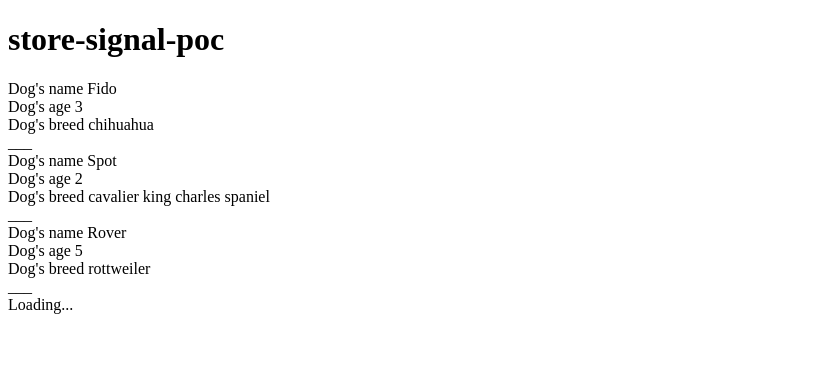
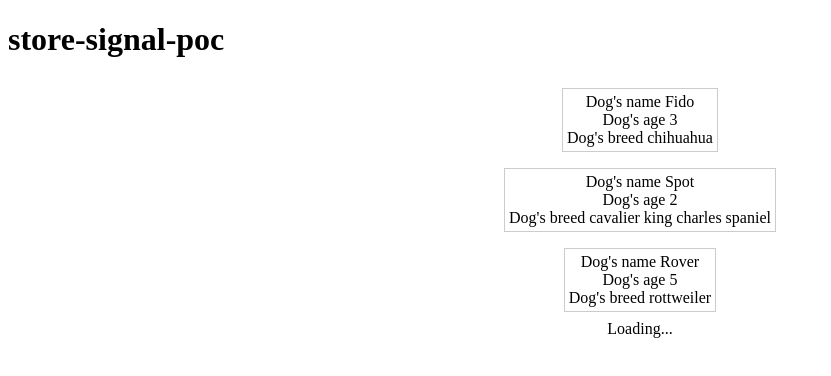
Before and after one commit to mbrit75/playground-angular, an Angular app: page / in a window 1280 px wide. Shown: the top 376 px of the page, without its empty margins (0-831 px from the left). Built offline with nearby package versions, Linux system fonts and the light colour scheme.

Commit message:
add ''styling''

```diff
--- /dev/null
+++ b/src/app/dogs/components/dog.component.css
@@ -0,0 +1,15 @@
+.dog-container {
+  display: flex;
+  flex-direction: column;
+  align-items: center;
+}
+
+.dog-card {
+  border: 1px solid #ccc;
+  margin: 0.5rem;
+  padding: 0.25rem;
+  display: flex;
+  flex-direction: column;
+  align-items: center;
+  /*justify-content: center;*/
+}
--- a/src/app/dogs/components/dog.component.html
+++ b/src/app/dogs/components/dog.component.html
@@ -1,12 +1,15 @@
+<div class="dog-container">
   @if (dogsSignal().data?.length) {
     @for (dog of dogsSignal().data; track dog?.id;) {
+      <div class="dog-card">
         <div>Dog's name {{dog.name}}</div>
         <div>Dog's age {{dog.age}}</div>
         <div>Dog's breed {{dog.breed}}</div>
-    ___
+      </div>
     }
 }
 
 @if (dogsSignal().isLoading) {
   <div>Loading...</div>
 }
+</div>
--- a/src/app/dogs/components/dog.component.ts
+++ b/src/app/dogs/components/dog.component.ts
@@ -6,6 +6,7 @@ import {Dog} from "@app/dogs/models/dog.model";
 @Component({
   selector: 'app-dog',
   templateUrl: './dog.component.html',
+  styleUrls: ['./dog.component.css']
 })
 export class DogComponent {
 
--- a/src/app/shared/state/create.signal-state.ts
+++ b/src/app/shared/state/create.signal-state.ts
@@ -1,8 +1,6 @@
 import {SignalState} from "@app/shared/state/signal.state";
 
-export function createSignalState<TEnum extends { [key: string]: string | number }>(
-  enumType: TEnum
-) {
+export function createSignalState<TEnum extends { [key: string]: string | number }>(enumType: TEnum){
   return class extends SignalState<TEnum> {
     protected get storeEnum(): TEnum {
       return enumType;
```
Lines whose indentation alone changed are shown as unchanged.
